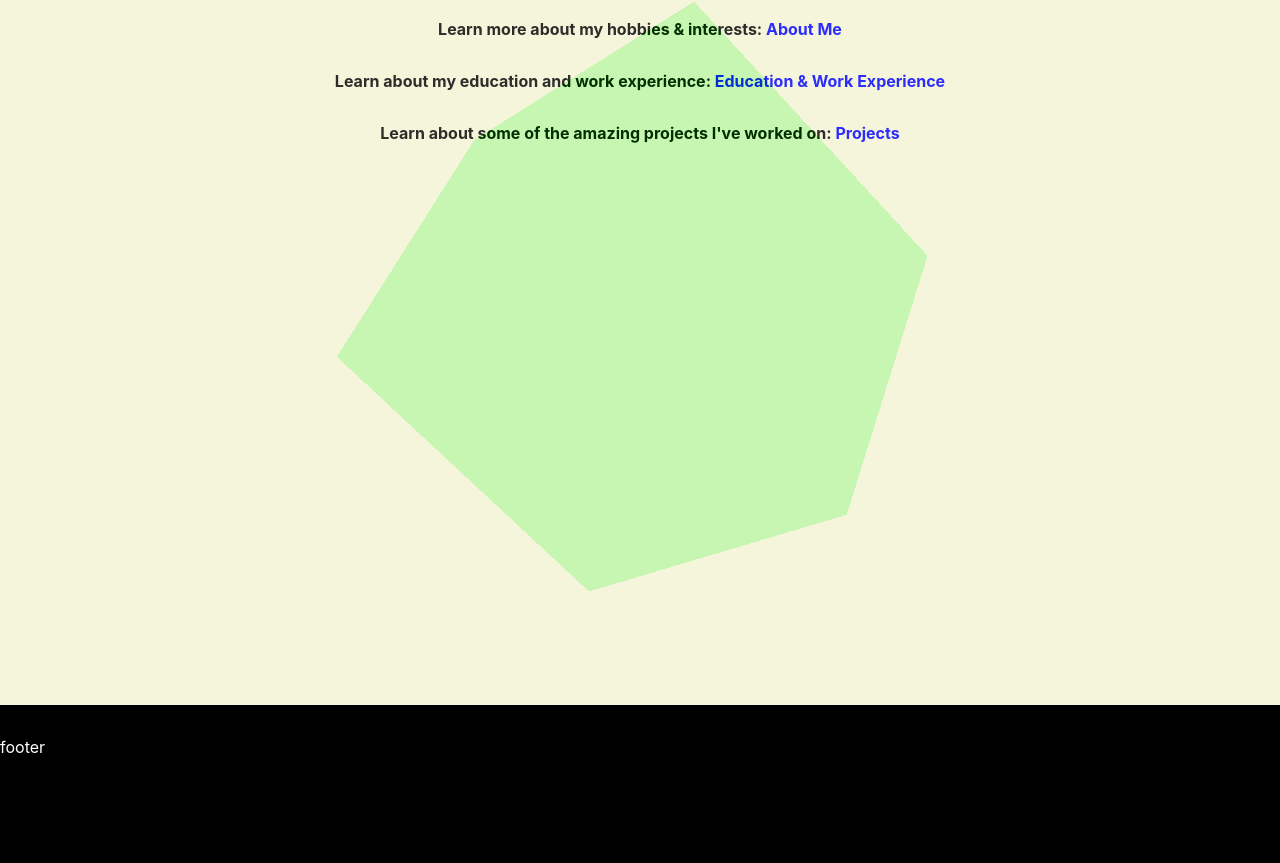
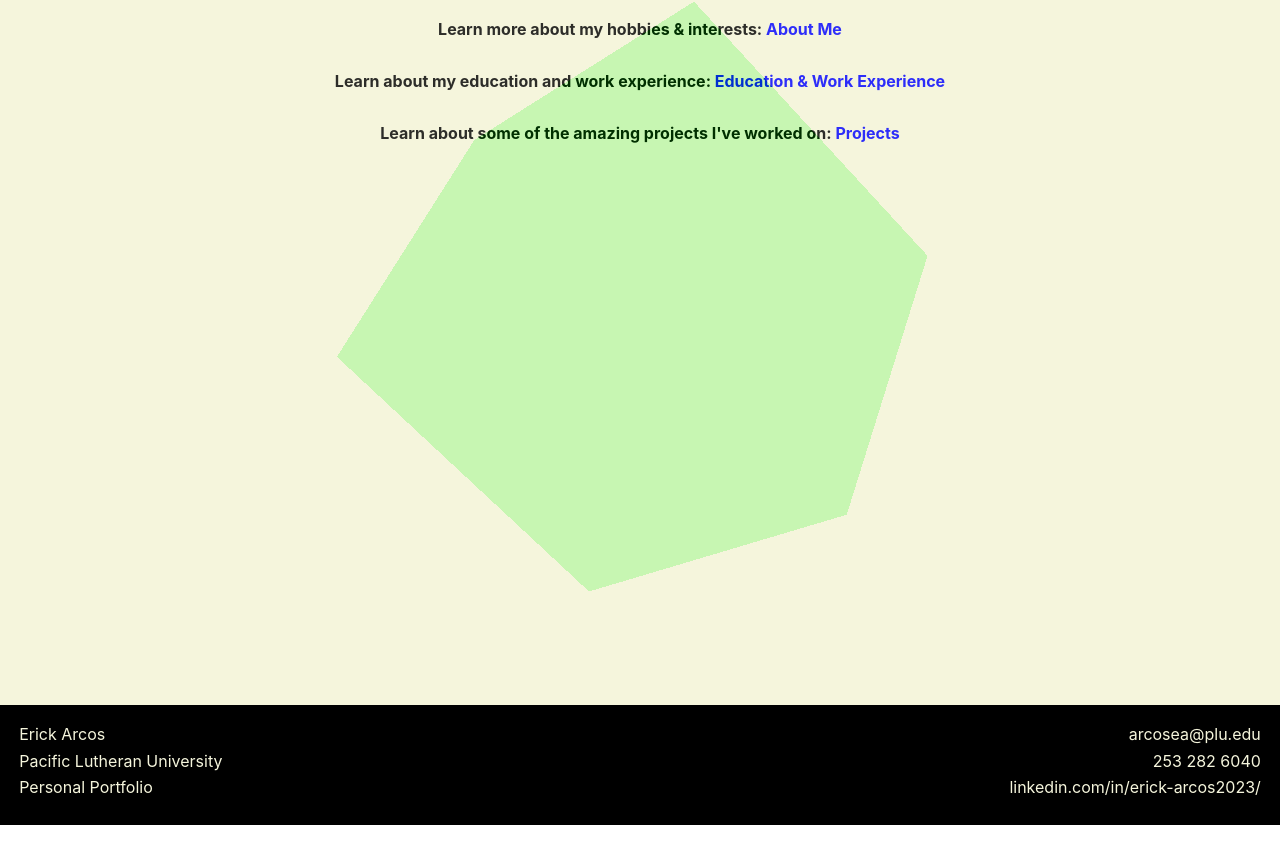
Before and after one commit to arcosea/portfolio, a React (Create React App) app: page / in a window 1280 px wide. Shown: the part 177-1040 px from the top of the page. After the commit the page ends 1002 px from the top, so only its background shows below. Built offline with nearby package versions, Linux system fonts and the light colour scheme; no server answers.

Commit message:
worked on footer

```diff
--- a/src/App.css
+++ b/src/App.css
@@ -75,6 +75,7 @@ body{
   display: flex;
   gap: 1 rem;
 }
+
 .nav a{
   color: inherit;
   text-decoration: none;
@@ -95,15 +96,32 @@ body{
 
 /* Footer */
 .footer{
-  flex: 1;
-  float: bottom;
-  min-height: 20vh;
   background-color: black;
-  margin-top: 0rem;
-  padding-top: 2rem;
+  color: beige;
+  position: sticky;
+  top: 0;
+  z-index: 100;
+  height: 5rem;
+  display: flex;
+  justify-content: space-between;
+  min-height: 15vh;
 }
 
-.footer p{
-  color: white;
-  margin-top: 0rem;
+.footer ul{
+  padding: 0;
+  margin: 0;
+  list-style: none;
+  margin: 1rem;
 }
+
+.left-footer{
+  text-align: left;
+}
+
+.footer li{
+  padding: 0.2em;
+}
+
+.right-footer{
+  text-align: right;
+}
--- a/src/App.tsx
+++ b/src/App.tsx
@@ -7,6 +7,7 @@ import {Home} from "./pages/Home";
 import {Projects} from "./pages/Projects";
 import { EducationWork } from './pages/EducationWork';
 import Navbar from './NavBar';
+import Footer from './Footer';
 
 function App() {
   return (
@@ -21,10 +22,8 @@ function App() {
         <Route path="/education" element={<EducationWork />} />
       </Routes>
     </div>
-    <div className="footer">
-      <p> footer</p>
-    </div>
-    </>
+    <Footer/>
+  </>
   );
 
 }
--- /dev/null
+++ b/src/Footer.tsx
@@ -0,0 +1,35 @@
+import {Link} from "react-router-dom";
+
+export default function Footer(){
+    return (
+        <nav className="footer">
+            <ul className="left-footer">
+                <li>
+                    Erick Arcos
+                </li>
+
+                <li>
+                    Pacific Lutheran University
+                </li>
+
+                <li>
+                    Personal Portfolio
+                </li>
+            </ul>
+
+            <ul className="right-footer">
+                <li>
+                    arcosea@plu.edu
+                </li>
+
+                <li>
+                    253 282 6040
+                </li>
+
+                <li>
+                    linkedin.com/in/erick-arcos2023/
+                </li>
+            </ul>
+        </nav>
+    )
+}
--- a/src/pages/EducationWork.tsx
+++ b/src/pages/EducationWork.tsx
@@ -125,7 +125,7 @@ export function EducationWork(){
                 {/***  Physics BS  ******/}
                 <div className="comp-container" id="phys-ed">
                     <h3 className="component-name" id="degree-name"> Bachelors of Science in Applied Physics</h3>
-                    <h4 className="component-name"> Pacific Lutheran University</h4>
+                    <h4 className="component-name" id="plu"> Pacific Lutheran University</h4>
                     <div className="degree-info">
                         <span className="timeline"> September. 2018 - Present, <strong> Graduation</strong>: May 2023</span>
                         <span className="minor"> Minor in Mathematics</span>
--- a/src/styling/EducationWork.css
+++ b/src/styling/EducationWork.css
@@ -193,7 +193,7 @@
 /*  Customize SWE Job */
 #swe-job{
     background-color: black;
-    border: 5px solid rgb(164, 164, 239);
+    border-bottom: 5px solid rgb(164, 164, 239);
     color: white;
 }
 #naimor{
@@ -215,7 +215,7 @@
 #tutor-job{
     background-color: black;
     color: beige;
-    border: 5px solid rgb(141, 183, 201);
+    border-left: 5px solid rgb(141, 183, 201);
 }
 
 #plu{
@@ -232,7 +232,7 @@
 #ta-job{
     background-color: black;
     color: rgb(186, 186, 169);
-    border: 5px solid rgb(205, 121, 173);
+    border-right: 5px solid rgb(205, 121, 173);
 }
 
 #lab{
@@ -251,7 +251,7 @@
 #app-job{
     background-color: black;
     color:rgb(206, 199, 199);
-    border: 5px solid rgb(141, 198, 152);
+    border-top: 5px solid rgb(141, 198, 152);
 }
 
 #utiligi{
```
